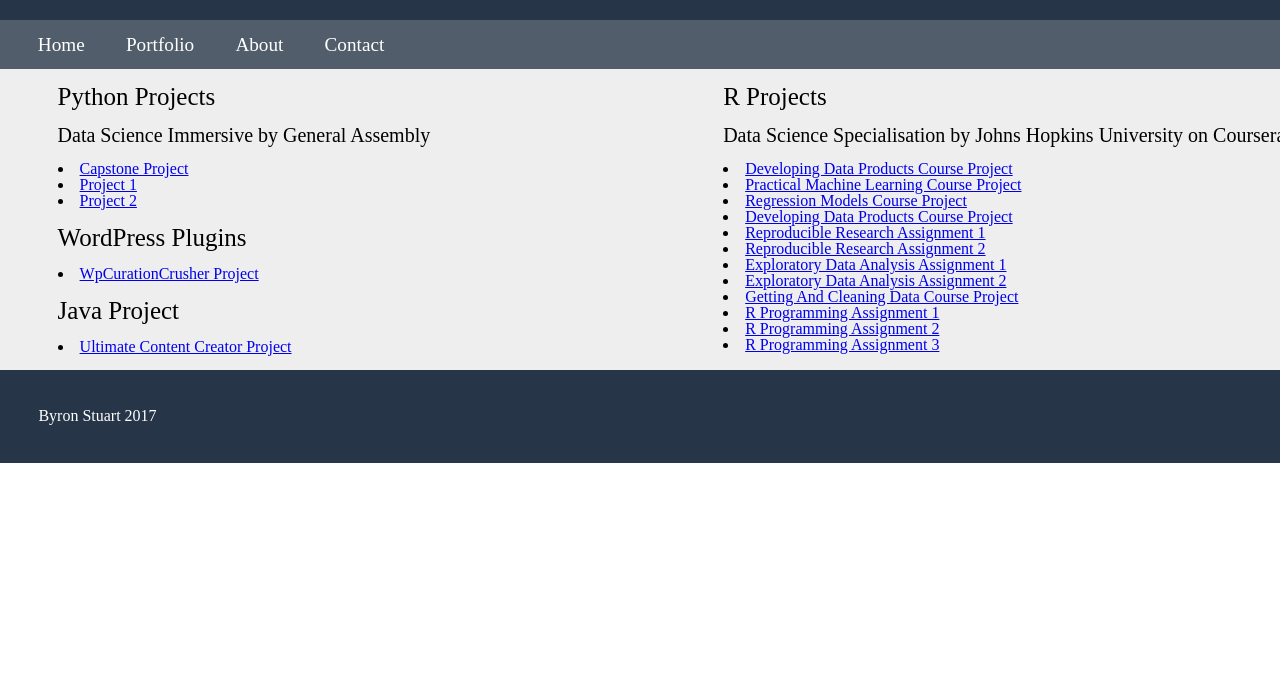
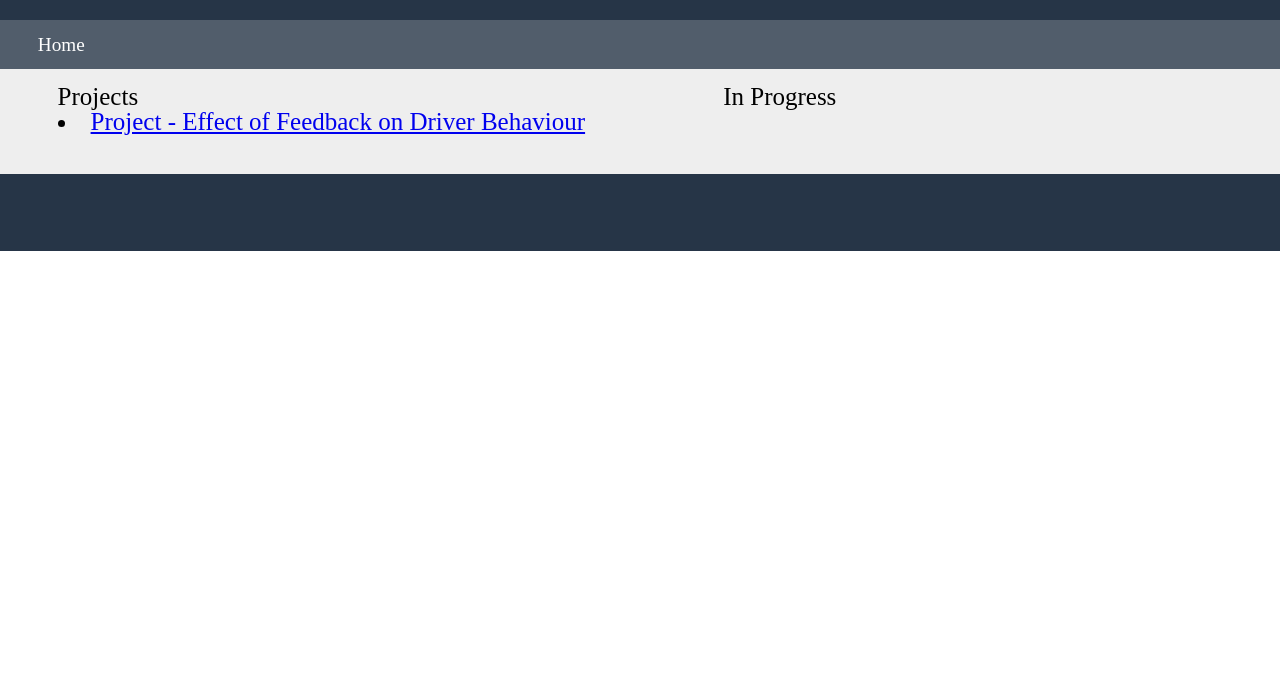
Before and after one commit to gregcarrigan/gregcarrigan.github.io, a plain HTML site: page index.html in a window 1280 px wide. Shown: the part 107-800 px from the top of the page. Drawn offline with Linux system fonts and the light colour scheme.

Commit message:
Initial index.html

```diff
--- a/index.html
+++ b/index.html
@@ -1,10 +1,10 @@
 <!DOCTYPE html PUBLIC "-//W3C//DTD XHTML 1.0 Strict//EN" "http://www.w3.org/TR/xhtml1/DTD/xhtml1-strict.dtd">
 <html xmlns="http://www.w3.org/1999/xhtml" xml:lang="en-GB">
 <head>
-	<title>Portfolio of Work</title>
+	<title>Greg Carrigan - Portfolio</title>
     <meta name="viewport" content="width=device-width, initial-scale=1.0">
 	<meta http-equiv="Content-Type" content="application/xhtml+xml; charset=utf-8" />
-	<meta name="description" content="Byron Stuart Portfolio" />
+	<meta name="description" content="Greg Carrigan Portfolio" />
 	<meta name="robots" content="index, follow" />
     <meta name="viewport" content="width=device-width, initial-scale=1.0">
     <link rel="stylesheet" type="text/css" href="reset.css">
@@ -14,63 +14,31 @@
 
 <!-- header -->
 <div id="header">
-    <h1 id="title">Portfolio of Work</h1>
+    <h1 id="title">Greg Carrigan - Portfolio</h1>
 </div>
 <!-- Navigation -->
 <nav id="menu" class="clearfix">
 	<ul>
 		<li><a href="#">Home</a></li>
-		<li><a href="#">Portfolio</a></li>
-		<li><a href="#">About</a></li>
-		<li><a href="#">Contact</a></li>
 	</ul>
 </nav>
 <div id="container2">
 	<div id="container1">
 		<div id="col1">
 			<!-- Column one start -->
-			<h1>Python Projects</h2>
+			<h1>Projects
+			<li><a href="https://github.com/gregcarrigan/DSI/Capstone" target='_blank'>Project - Effect of Feedback on Driver Behaviour</a></li>
 			<br>
-			<h2>Data Science Immersive by General Assembly</h2>
-			<br>
-			<li><a href="https://github.com/byron-data/DSI-Capstone" target='_blank'>Capstone Project</a></li>
-			<li><a href="https://github.com/byron-data/DSI-Project01" target='_blank'>Project 1</a></li>
-			<li><a href="https://github.com/byron-data/DSI-Project02" target='_blank'>Project 2</a></li>
-			<br>
-			<h1>WordPress Plugins</h2>
-			<br>
-			<li><a href="https://github.com/byron-data/heat-trackr target='_blank'>Heat-Trackr Project</a></li>
-			<li><a href="https://github.com/byron-data/wpcurationcrusher" target='_blank'>WpCurationCrusher Project</a></li>
-			<br>
-			<h1>Java Project</h2>
-			<br>
-			<li><a href="https://github.com/byron-data/Ultimate-Content-Creator" target='_blank'>Ultimate Content Creator Project</a></li>
-			<!-- Column one end -->
 		</div>
 		<div id="col2">
 			<!-- Column two start -->
-			<h1>R Projects</h2>
-			<br>
-			<h2>Data Science Specialisation by Johns Hopkins University on Coursera</h2>
-			<br>
-			<li><a href="https://github.com/byron-data/Developing-Data-Products-Course-Project" target='_blank'>Developing Data Products Course Project</a></li>
-			<li><a href="https://github.com/byron-data/Practical-Machine-Learning-Course-Project" target='_blank'>Practical Machine Learning Course Project</a></li>
-			<li><a href="https://github.com/byron-data/Regression-Models-Course-Project" target='_blank'>Regression Models Course Project</a></li>
-			<li><a href="https://github.com/byron-data/Statistical-Inference-Course-Project" target='_blank'>Developing Data Products Course Project</a></li>
-			<li><a href="https://github.com/byron-data/Reproducible-Research-Assignment-1" target='_blank'>Reproducible Research Assignment 1</a></li>
-			<li><a href="https://github.com/byron-data/Reproducible-Research-Assignment-2" target='_blank'>Reproducible Research Assignment 2</a></li>
-			<li><a href="https://github.com/byron-data/Exploratory-Data-Analysis-Assignment-1" target='_blank'>Exploratory Data Analysis Assignment 1</a></li>
-			<li><a href="https://github.com/byron-data/Exploratory-Data-Analysis-Assignment-2" target='_blank'>Exploratory Data Analysis Assignment 2</a></li>
-			<li><a href="https://github.com/byron-data/Getting-And-Cleaning-Data-Course-Project" target='_blank'>Getting And Cleaning Data Course Project</a></li>
-			<li><a href="https://github.com/byron-data/R-Programming-Assignment-1" target='_blank'>R Programming Assignment 1</a></li>
-			<li><a href="https://github.com/byron-data/R-Programming-Assignment-2" target='_blank'>R Programming Assignment 2</a></li>
-			<li><a href="https://github.com/byron-data/R-Programming-Assignment-3" target='_blank'>R Programming Assignment 3</a></li>
+			<h1>In Progress
 			<!-- Column two end -->
 		</div>
 	</div>
 </div>
 <div id="footer">
-	Byron Stuart 2017
+
 </div>
 
 </body>
```
